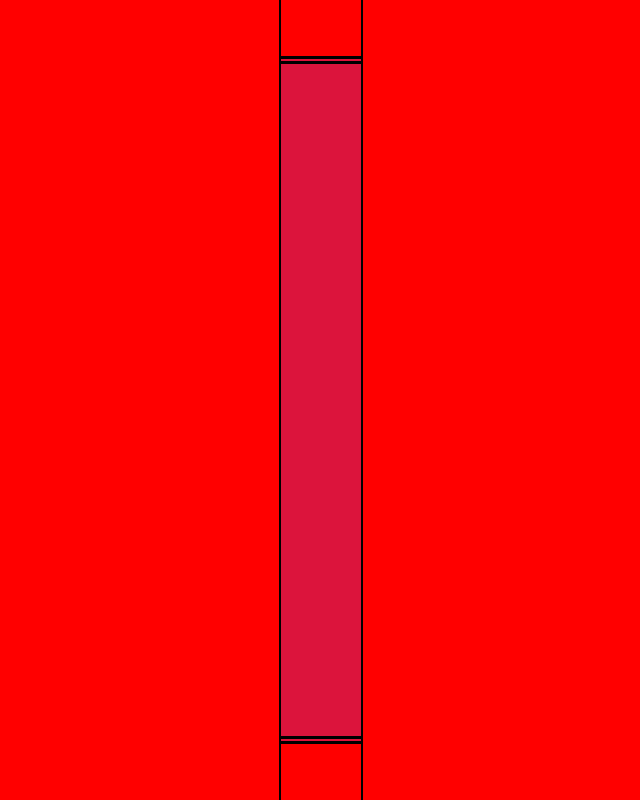
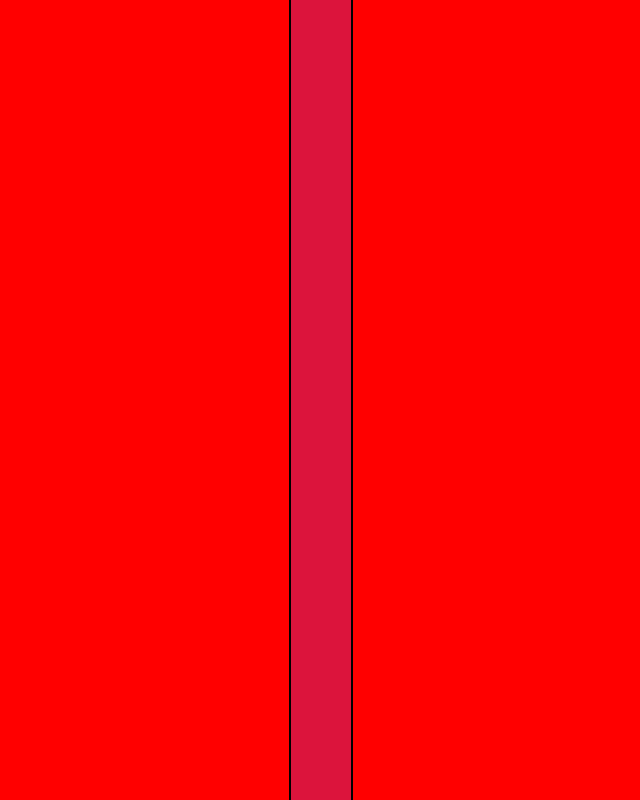
Before and after one commit to aeolion7/pokedex, a plain HTML site: page public/index.html in a window 1280 px wide. Shown: the whole page, without its empty margins (319-959 px from the left). Drawn offline with Linux system fonts and the light colour scheme.

Commit message:
moving to grid

```diff
--- a/public/style.css
+++ b/public/style.css
@@ -3,37 +3,22 @@ body {
 }
 
 .container {
-  display: flex;
+  display: grid;
   height: 100vh;
   width: 100vw;
-}
-
-.spine-divider {
-  flex: 2;
-  background-color: red;
+  grid-template-columns: 47.5% 5% 47.5%;
 }
 
 #left-side {
   background-color: red;
-  flex: 15;
 }
 
 #right-side {
   background-color: red;
-  flex: 15;
 }
 
 #spine {
   background-color: crimson;
   border-left: 2px solid black;
   border-right: 2px solid black;
-  display: flex;
-  flex: 2;
-  flex-direction: column;
 }
-
-#spine-main {
-  flex: 24;
-  border-top: 8px double black;
-  border-bottom: 8px double black;
-}
```
